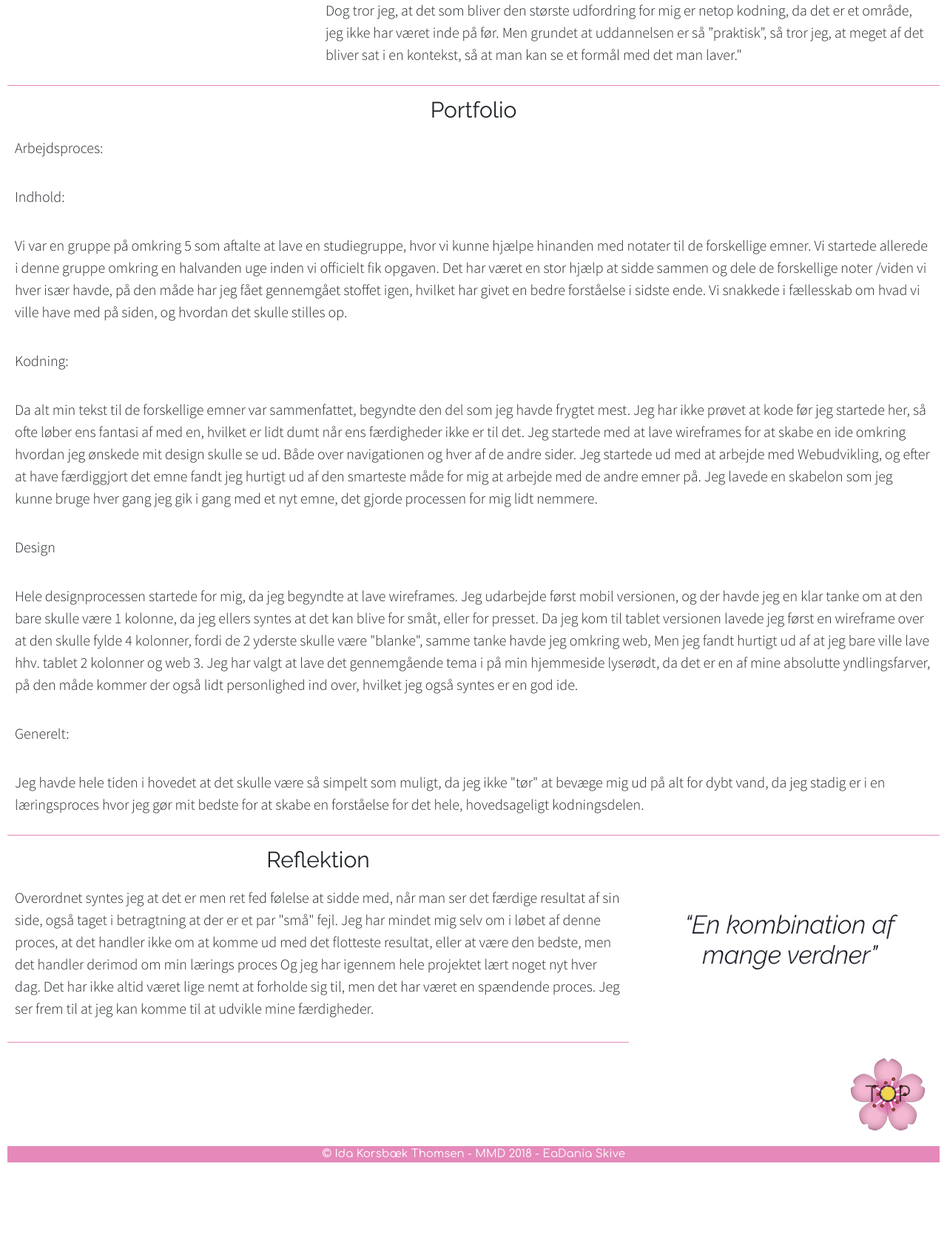
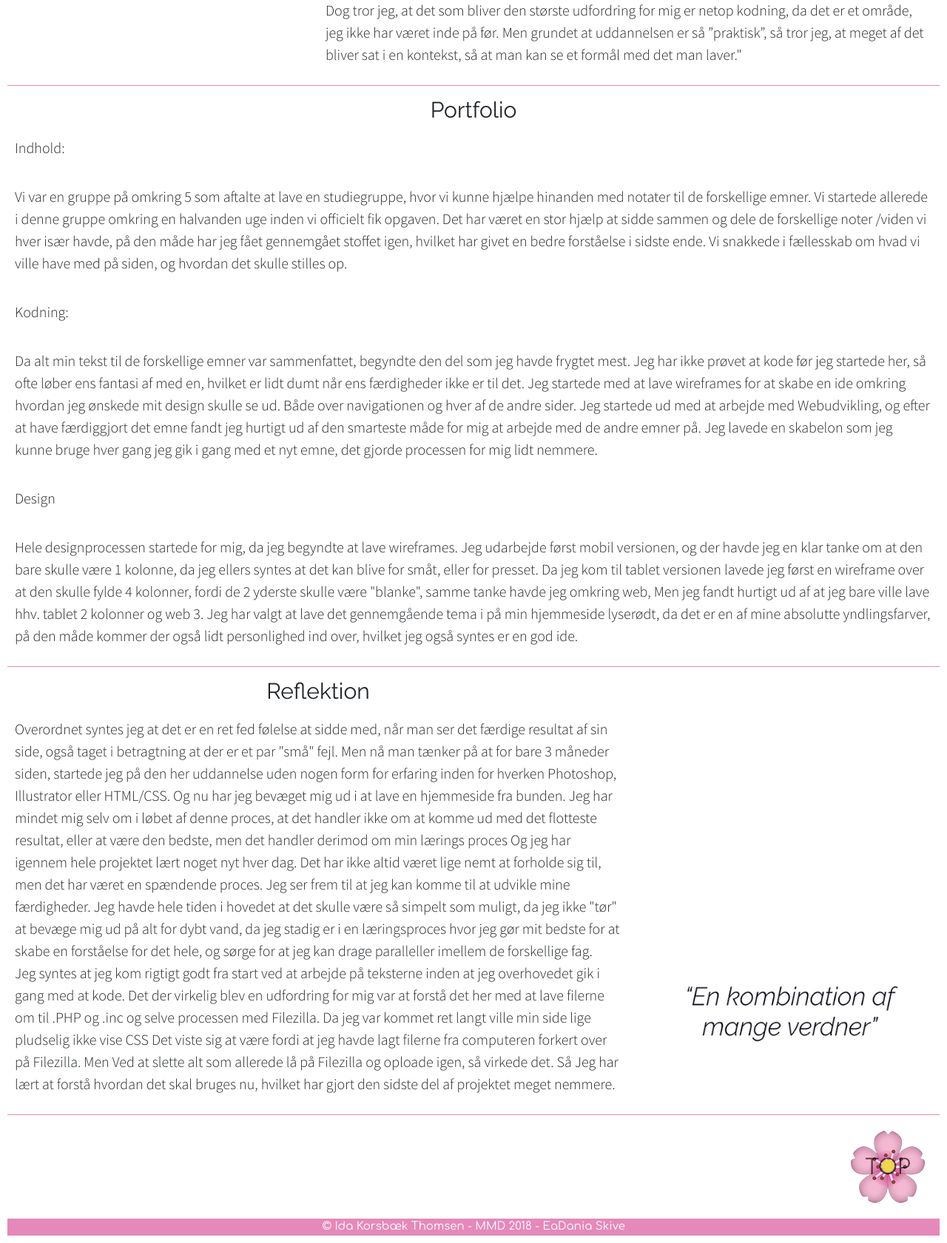
Before and after one commit to IdaKThomsen/Eksamen, a PHP site: page / in a window 1280 px wide. Shown: the part 530-2211 px from the top of the page at 74% size. Before the commit the page ends 2102 px from the top, so only its background shows below. Run offline with PHP 8.4, Linux system fonts and the light colour scheme.

Commit message:
alt okay!

```diff
--- a/index.php
+++ b/index.php
@@ -110,6 +110,9 @@
                 #quote{
                     grid-area: quote;
                     display: block;
+                    align-self: end;
+                    border-bottom: solid #e589ba 1px;
+
                  }
 
                 #quoteimg{
@@ -144,8 +147,6 @@
 
     <div id="opgavenisigselv">
         <h1>Portfolio</h1>
-        <p> Arbejdsproces:</p>
-
         <p>Indhold:</p>
         <p>
             Vi var en gruppe på omkring 5 som aftalte at lave en studiegruppe, hvor vi kunne hjælpe hinanden med notater til de forskellige emner. Vi startede allerede i denne gruppe omkring en halvanden uge inden vi officielt fik opgaven.  Det har været en stor hjælp at sidde sammen og dele de forskellige noter /viden vi hver især havde, på den måde har jeg fået gennemgået stoffet  igen, hvilket har givet en bedre forståelse i sidste ende. Vi snakkede i fællesskab om hvad vi ville have med på siden, og hvordan det skulle stilles op.
@@ -159,25 +160,18 @@
         <p>
             Hele designprocessen startede for mig, da jeg begyndte at lave wireframes. Jeg udarbejde først mobil versionen,  og der havde jeg en klar tanke om at den bare skulle være 1 kolonne, da jeg ellers syntes at det kan blive for småt, eller for presset. Da jeg kom til tablet versionen lavede jeg først en wireframe over at den skulle fylde 4 kolonner, fordi de 2 yderste skulle være "blanke", samme tanke havde jeg omkring web, Men jeg fandt hurtigt ud af at jeg bare ville lave hhv. tablet 2 kolonner og web 3.
             Jeg har valgt at lave det gennemgående tema i på min hjemmeside lyserødt, da det er en af mine absolutte yndlingsfarver, på den måde kommer der også lidt personlighed ind over, hvilket jeg også syntes er en god ide.
-
-        </p>
-
-        <p>Generelt: </p>
-        <p>
-            Jeg havde hele tiden i hovedet at det skulle være så simpelt som muligt, da jeg ikke "tør" at bevæge mig ud på alt for dybt vand, da jeg stadig er i en læringsproces hvor jeg gør mit bedste for at skabe en forståelse for det hele, hovedsageligt kodningsdelen.
         </p>
     </div>
 
     <div id="reflektion">
         <h1> Reflektion </h1>
         <p>
-            Overordnet syntes jeg at det er men ret fed følelse at sidde med, når man ser det færdige resultat af sin side, også taget i betragtning at der er et par "små" fejl.
-
-            Jeg har mindet mig selv om i løbet af denne proces, at det handler ikke om at komme ud med det flotteste resultat, eller at være den bedste, men det handler derimod om min lærings proces
-
-            Og jeg har igennem hele projektet lært noget nyt hver dag. Det har ikke altid været lige nemt at forholde sig til, men det har været en spændende proces.
-
-            Jeg ser frem til at jeg kan komme til at udvikle mine færdigheder.
+            Overordnet syntes jeg at det er en ret fed følelse at sidde med, når man ser det færdige resultat af sin side, også taget i betragtning at der er et par "små" fejl. Men nå man tænker på at for bare 3 måneder siden, startede jeg på den her uddannelse uden nogen form for erfaring inden for hverken Photoshop, Illustrator eller HTML/CSS. Og nu har jeg bevæget mig ud i at lave en hjemmeside fra bunden.
+            Jeg har mindet mig selv om i løbet af denne proces, at det handler ikke om at komme ud med det flotteste resultat, eller at være den bedste, men det handler derimod om min lærings proces Og jeg har igennem hele projektet lært noget nyt hver dag. Det har ikke altid været lige nemt at forholde sig til, men det har været en spændende proces. Jeg ser frem til at jeg kan komme til at udvikle mine færdigheder.
+            Jeg havde hele tiden i hovedet at det skulle være så simpelt som muligt, da jeg ikke "tør" at bevæge mig ud på alt for dybt vand, da jeg stadig er i en læringsproces hvor jeg gør mit bedste for at skabe en forståelse for det hele,  og sørge for at jeg kan drage paralleller imellem de forskellige fag.
+            <br>
+            Jeg syntes at jeg kom rigtigt godt fra start ved at arbejde på teksterne inden at jeg overhovedet gik i gang med at kode. Det der virkelig blev en udfordring for mig var at forstå det her med at lave filerne om til .PHP og  .inc og selve processen med Filezilla. Da jeg var kommet ret langt ville min side lige pludselig ikke vise CSS
+            Det viste sig at være fordi at jeg havde lagt filerne fra computeren forkert over på Filezilla. Men Ved at slette alt som allerede lå på Filezilla og oploade igen, så virkede det. Så Jeg har lært at forstå hvordan det skal bruges nu, hvilket har gjort den sidste del af projektet meget nemmere.
         </p>
     </div>
 
```
